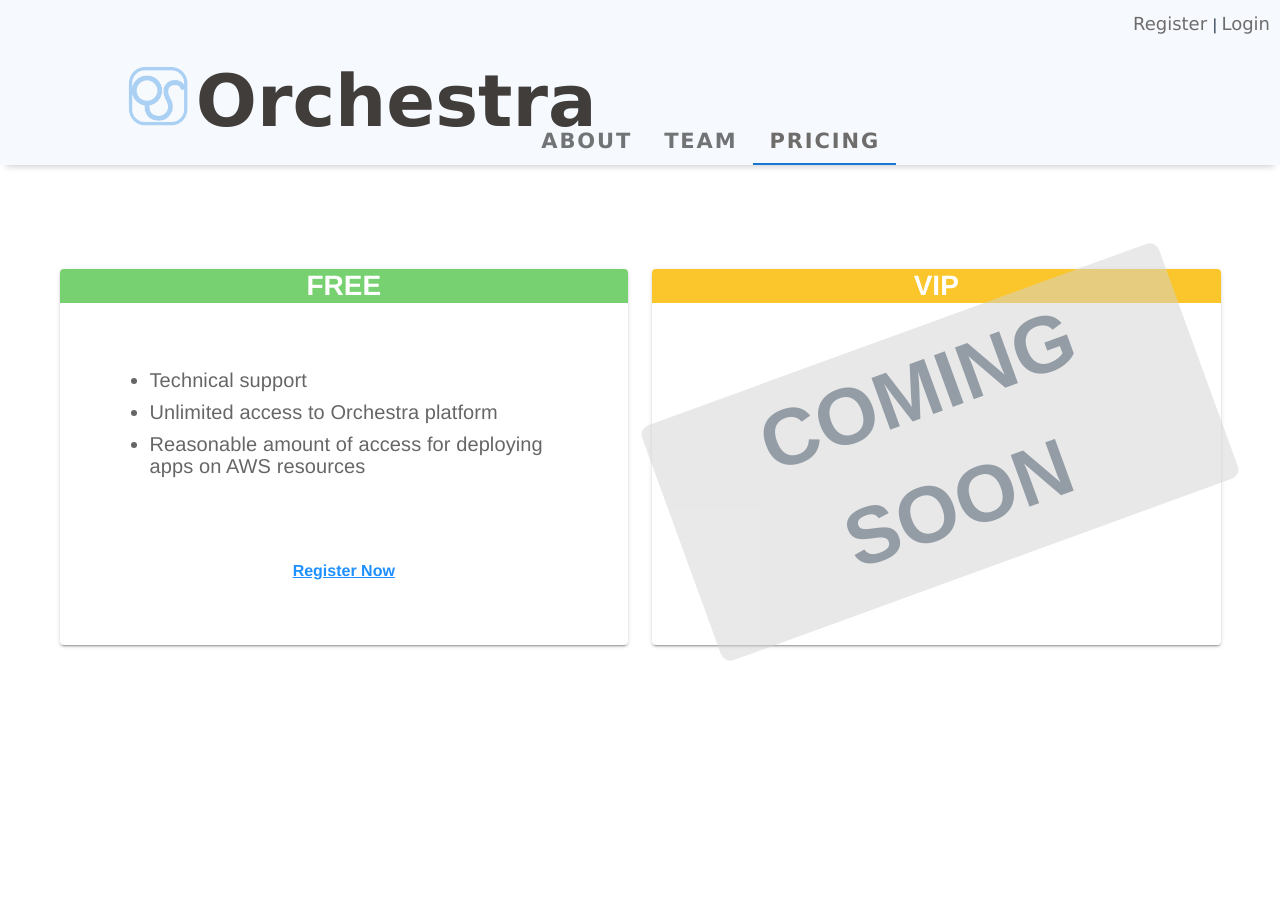
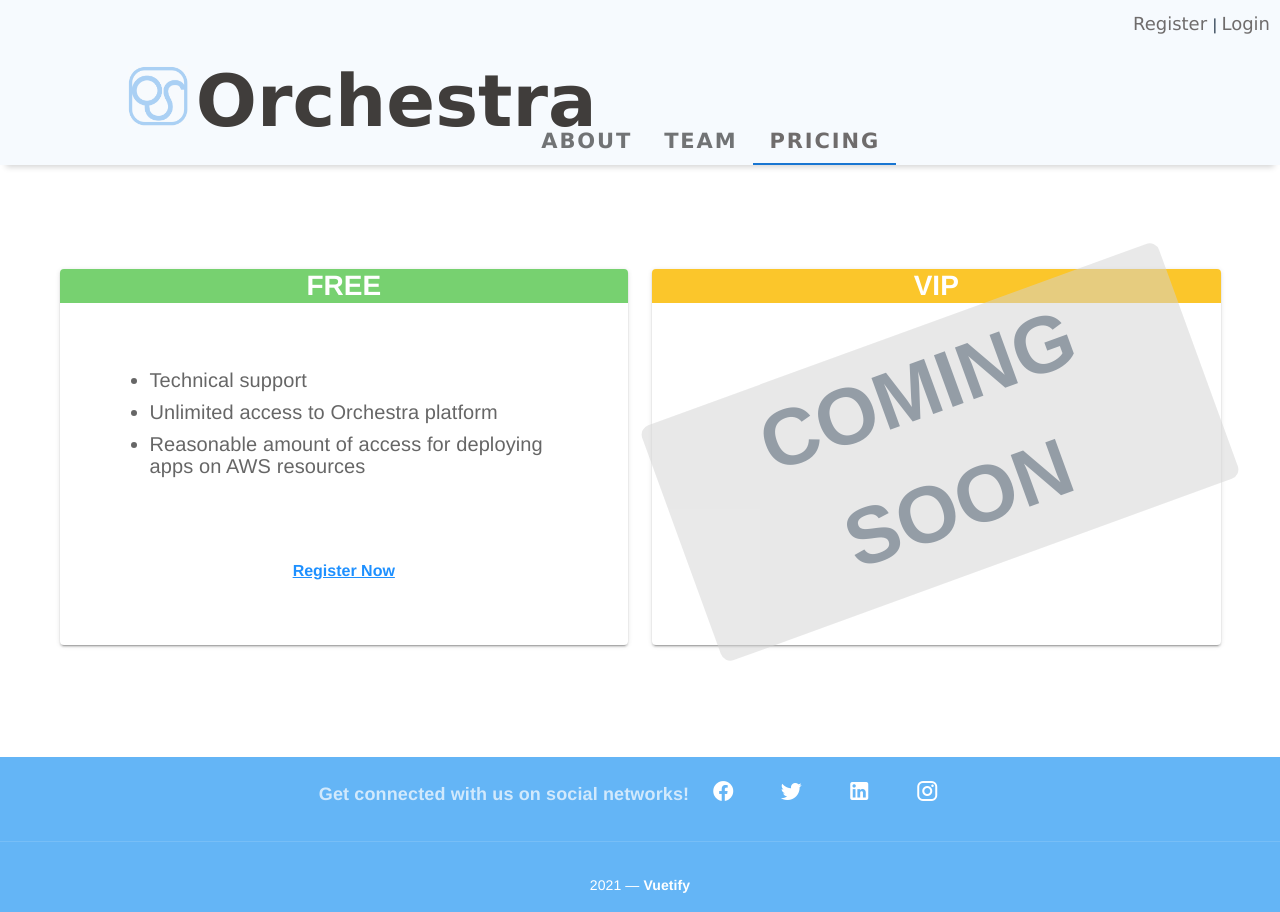
Before and after one commit to Cloud-Deployer/product-home, a Vue app: page /#/pricing in a window 1280 px wide. Before the commit the page ends 800 px from the top, so only its background shows below. Built offline with nearby package versions, Linux system fonts and the light colour scheme.

Commit message:
add footer

```diff
--- a/src/components/HomeHeader.vue
+++ b/src/components/HomeHeader.vue
@@ -37,11 +37,51 @@
 
             </v-main>
         </div>
+        <v-footer
+                dark
+                padless
+        >
+            <v-card
+                    flat
+                    tile
+                    class="blue lighten-2 white--text text-center"
+                    width="100%"
+            >
+                <v-card-text class="footer-note">
+                    <strong >Get connected with us on social networks!</strong>
+                    <v-btn
+                            v-for="icon in icons"
+                            :key="icon"
+                            class="mx-4"
+                            dark
+                            icon
+                    >
+                        <v-icon size="24px">
+                            {{ icon }}
+                        </v-icon>
+                    </v-btn>
+                </v-card-text>
+
+                <v-divider></v-divider>
+
+                <v-card-text class="white--text">
+                    {{ new Date().getFullYear() }} — <strong>Vuetify</strong>
+                </v-card-text>
+            </v-card>
+        </v-footer>
     </v-app>
 </template>
 <script>
     export default {
         name: "HomeHeader",
+        data: () => ({
+            icons: [
+                'mdi-facebook',
+                'mdi-twitter',
+                'mdi-linkedin',
+                'mdi-instagram',
+            ],
+        }),
         methods:{
             goHomePage(){
                 this.$router.push('/')
@@ -109,4 +149,11 @@
         flex-direction: row;
         margin-top: 80px;
     }
+    .footer-note{
+        display: flex;
+        justify-content: center;
+        font-size: 18px;
+        font-weight: bold;
+        align-items: baseline;
+    }
 </style>
--- a/src/views/Pricing.vue
+++ b/src/views/Pricing.vue
@@ -36,6 +36,7 @@
                 </v-card>
             </v-col>
         </v-row>
+        <v-spacer style="margin-bottom: 100px"></v-spacer>
     </v-container>
 </template>
 
```
